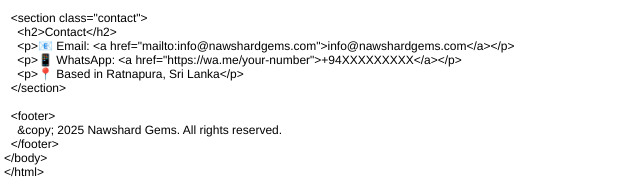
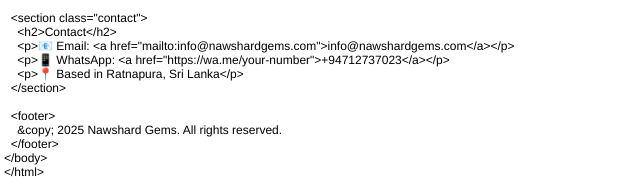
Before and after one commit to nawshardgems/nawshardgems.github.io, a plain HTML site: page index.html in a window 1280 px wide. Shown: the part 1089-1273 px from the top of the page, 4-644 px from the left. Drawn offline with Linux system fonts and the light colour scheme.

Commit message:
Update index.html

```diff
--- a/index.html
+++ b/index.html
@@ -92,7 +92,7 @@
 <p class="p1"><span class="Apple-converted-space">  </span>&lt;section class="contact"&gt;</p>
 <p class="p1"><span class="Apple-converted-space">    </span>&lt;h2&gt;Contact&lt;/h2&gt;</p>
 <p class="p1"><span class="Apple-converted-space">    </span>&lt;p&gt;📧 Email: &lt;a href="mailto:info@nawshardgems.com"&gt;info@nawshardgems.com&lt;/a&gt;&lt;/p&gt;</p>
-<p class="p1"><span class="Apple-converted-space">    </span>&lt;p&gt;📱 WhatsApp: &lt;a href="https://wa.me/your-number"&gt;+94XXXXXXXXX&lt;/a&gt;&lt;/p&gt;</p>
+<p class="p1"><span class="Apple-converted-space">    </span>&lt;p&gt;📱 WhatsApp: &lt;a href="https://wa.me/your-number"&gt;+94712737023&lt;/a&gt;&lt;/p&gt;</p>
 <p class="p1"><span class="Apple-converted-space">    </span>&lt;p&gt;📍 Based in Ratnapura, Sri Lanka&lt;/p&gt;</p>
 <p class="p1"><span class="Apple-converted-space">  </span>&lt;/section&gt;</p>
 <p class="p2"><br></p>
```
